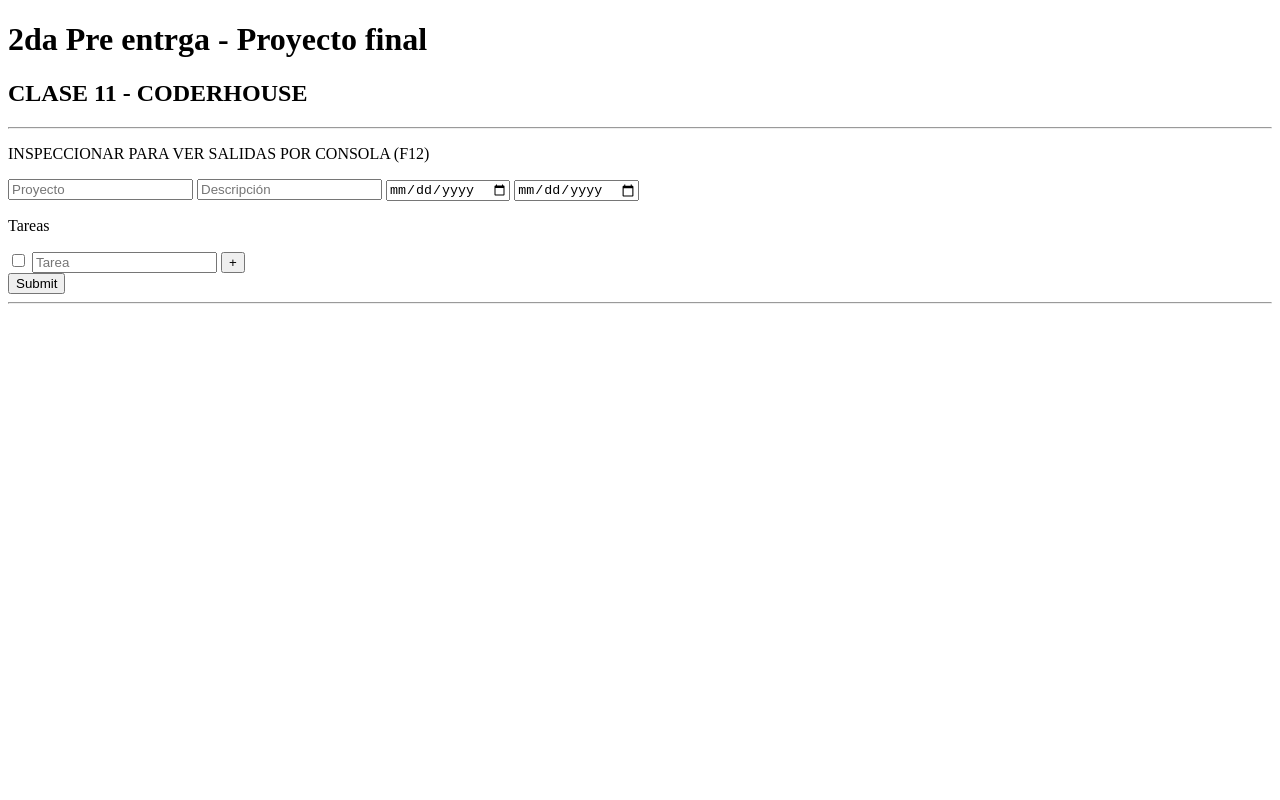
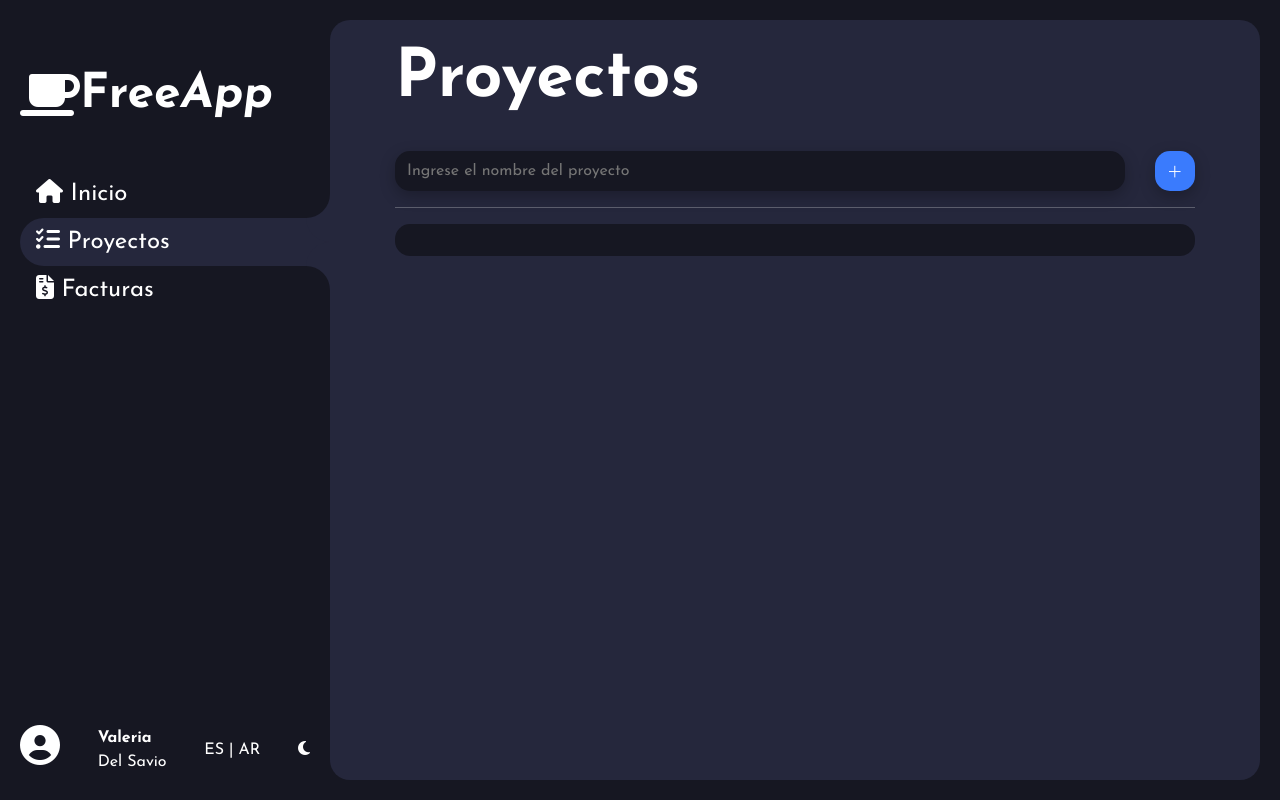
Before and after one commit to ValeeDS/Js-Proyecto, a website: page index.html in a window 1280 px wide. Drawn offline with nearby package versions, Linux system fonts and the light colour scheme; some packages are replaced by stand-ins of ours; a script that the page names is missing.

Commit message:
added sweet alert + css

```diff
--- a/index.html
+++ b/index.html
@@ -3,13 +3,68 @@
     <head>
         <title>Pre entrega</title>
         <meta charset="utf-8">
+
+        <!-- Bootstrap -->
+        <link href="https://cdn.jsdelivr.net/npm/bootstrap@5.0.2/dist/css/bootstrap.min.css" rel="stylesheet" integrity="sha384-EVSTQN3/azprG1Anm3QDgpJLIm9Nao0Yz1ztcQTwFspd3yD65VohhpuuCOmLASjC" crossorigin="anonymous">
+
+        <!-- Font Awesome -->
+        <script src="https://kit.fontawesome.com/7ac23e7efa.js" crossorigin="anonymous"></script>
+
+        <!-- Own CSS -->
+        <link rel="stylesheet" type="text/css" href="css/style.css">
     </head>
-    <body>
-        <h1>2da Pre entrga - Proyecto final</h1>
-        <h2>CLASE 11 - CODERHOUSE</h2>
-        <hr>
-        <p>INSPECCIONAR PARA VER SALIDAS POR CONSOLA (F12)</p>
+    <body class="row vh-100 w-100 m-0">
+        <div class="col-3 nav">
+            <div class="nav__brand">
+                <i class="fa-solid fa-mug-saucer"></i>
+                Free<span class="fst-italic">App<span></a>
+            </div>
+            <ul class="nav__menu flex-grow-1">
+                <li class="nav__items"><a href="#">
+                    <i class="fa-solid fa-house"></i>
+                    Inicio</a>
+                </li>
+                <li class="nav__items nav__items--active"><a href="#">
+                    <i class="fa-solid fa-list-check"></i>
+                    Proyectos</a>
+                </li>
+                <li class="nav__items"><a href="#">
+                    <i class="fa-solid fa-file-invoice-dollar"></i>
+                    Facturas</a>
+                </li>
+            </ul>
+            <div class="userArea">
+                <div class="userArea__img">
+                    <i class="fa-solid fa-circle-user"></i>
+                </div>
+                <div class="userArea__name">
+                    <span>Valeria</span>Del Savio
+                </div>
+                <div class="userArea__lang">
+                    ES | AR
+                </div>
+                <div class="userArea__mode">
+                    <i class="fa-solid fa-moon"></i>
+                </div>
+            </div>
+        </div>
 
+        <div class="col mh-100 body">
+            <div class="d-flex body__area flex-column h-100">
+                <h1 class="body__title">Proyectos</h1>
+                <div class="row m-0">
+                    <input class="body__AddProy col" id="proyectName" type="text" name="proyectName" placeholder="Ingrese el nombre del proyecto" data-bs-toggle="modal" data-bs-target="#staticBackdrop">
+                    <button type="button" class="btn btn_AddProy" data-bs-toggle="modal" data-bs-target="#staticBackdrop">+</button>
+                </div>
+                <!-- Modal -->
+                <div class="modal fade" id="staticBackdrop" data-bs-backdrop="static" data-bs-keyboard="false" tabindex="-1" aria-labelledby="staticBackdropLabel" aria-hidden="true">
+                    <div class="modal-dialog">
+                        <div class="modal-content">
+                            <div class="modal-header">
+                                <h5 class="modal-title" id="staticBackdropLabel">Modal title</h5>
+                                <button type="button" class="btn-close" data-bs-dismiss="modal" aria-label="Close"></button>
+                            </div>
+                            <div class="modal-body">
                                 <form id="proyectForm">
                                     <input id="proyectName" type="text" name="proyectName" placeholder="Proyecto">
                                     <input id="proyectBrief" type="text" name="proyectBrief" placeholder="Descripción">
@@ -25,8 +80,28 @@
                                     </div>
                                     <input id="proyectSubmit" type="submit">
                                 </form>
+                            </div>
+                            <div class="modal-footer">
+                                <button type="button" class="btn btn-secondary" data-bs-dismiss="modal">Close</button>
+                                <button type="button" class="btn btn-primary">Understood</button>
+                            </div>
+                        </div>
+                    </div>
+                </div>
 
                 <hr>
+
+                <div id="bodyArea" class="body__Proyects overflow-auto">
+                </div>
+            </div>
+        </div>
+
+        <!-- Bootstrap -->
+        <script src="https://cdn.jsdelivr.net/npm/bootstrap@5.0.2/dist/js/bootstrap.bundle.min.js" integrity="sha384-MrcW6ZMFYlzcLA8Nl+NtUVF0sA7MsXsP1UyJoMp4YLEuNSfAP+JcXn/tWtIaxVXM" crossorigin="anonymous"></script>
+        <!-- Sweet Alert -->
+        <script src="//cdn.jsdelivr.net/npm/sweetalert2@11"></script>
+        <!-- Luxon
+        <script src="https://cdn.jsdelivr.net/npm/luxon@2.3.0/build/global/luxon.min.js"></script>-->
 
         <script src="js/main.js"></script>
     </body>
--- a/js/main.js
+++ b/js/main.js
@@ -85,10 +85,12 @@
         proy_localStorage.push(enJSON);
         localStorage.setItem('proyectos', proy_localStorage);
 
+        Show_sweetAlert('project_added', validName[1])
+
         //Muestro por frontend
         show_frontend(proyectos);
     }
-    else { console.log(validName[1])}; //Alerta que ya existe el proyecto
+    else { Show_sweetAlert('error_submiting_project', validName[1])}; //Alerta que ya existe el proyecto
 }
 
 function resetForm() {
@@ -101,7 +103,7 @@
 
 function show_frontend(array){
     //Obtengo el último elemento del array
-    const proyecto = array[array.length - 1]
+    const proyecto = array[array.length - 1];
 
     //Creo el div del proyecto y lo agrego al body
     const proy_div = document.createElement("div");
@@ -114,7 +116,7 @@
                           <p id="${proyecto.name}_dates">Desde el ${proyecto.start_date.toLocaleDateString([],{month: 'short', day: 'numeric', year: 'numeric'})} hasta ${proyecto.due_date.toLocaleDateString([],{month: 'short', day: 'numeric', year: 'numeric'})}</p>
                           <ul id="${proyecto.name}_tasks">Tareas:</ul>`;
 
-    document.body.appendChild(proy_div);
+    document.getElementById("bodyArea").appendChild(proy_div);
 
     //Creo el listado de tareas
     tasks_ul = document.getElementById(`${proyecto.name}_tasks`);
@@ -220,6 +222,32 @@
     location.reload();
 }
 
+function Show_sweetAlert(type_alert , text) {
+    switch (type_alert){
+        case 'error_submiting_project':
+        Swal.fire({
+            title: '¡Error!',
+            text: text,
+            icon: 'error',
+            cancelButtonText: ' Ok ',
+            showCancelButton: true,
+            showConfirmButton: false,
+        });
+        break;
+        case 'project_added':
+        Swal.fire({
+            toast: true,
+            position: 'bottom-start',
+            title: text,
+            icon: 'success',
+            showConfirmButton: false,
+            timer: 3000,
+            showCloseButton: true,
+        });
+        break;
+    }
+}
+
 // DECLARACIÓN DE CLASES
 class Task {
     constructor(task, status) {
--- /dev/null
+++ b/scss/style.scss
@@ -0,0 +1,151 @@
+@import url('https://fonts.googleapis.com/css2?family=Josefin+Sans:ital,wght@0,200;0,400;0,700;1,400;1,700&display=swap');
+
+body{
+    padding: 20px;
+    background: hsl(235, 21%, 11%);
+    color:#fff;
+    font-family: 'Josefin Sans';
+}
+.nav{
+    justify-content: center;
+    padding-right: 0;
+    align-content: flex-start;
+    flex-direction: column;
+    overflow: hidden;
+    &__brand{
+        display: flex;
+        align-items: center;
+        height: 150px;
+        font-size: 3rem;
+        font-weight: bold;
+        svg{
+            font-size: 3.5rem;
+            margin-right: 1rem;
+        }
+    }
+    &__menu{
+        width: 100%;
+        padding-left: 0;
+        font-size: 1.5rem;
+        list-style: none;
+    }
+    &__items{
+        position: relative;
+        display: flex;
+        align-items: center;
+        padding-left: 1rem;
+        height: 2em;
+        border-radius: 1.5em 0 0 1.5em;
+        a {
+            width: 100%;
+            text-decoration: none;
+            color: #fff;
+            svg{
+                display: inline-block;
+                width: 1.5rem;
+                margin-right: 1rem;
+            }
+        }
+        &--active, &:hover{
+            background: hsl(235, 24%, 19%);
+            &::before{
+                content: '';
+                position: absolute;
+                right: 0;
+                top: -2em;
+                width: 2em;
+                height: 2em;
+                background: transparent;
+                border-radius: 50%;
+                box-shadow: 1em 1em 0 0 hsl(235, 24%, 19%);
+            };
+            &::after{
+                content: '';
+                position: absolute;
+                right: 0;
+                top: 2em;
+                width: 2em;
+                height: 2em;
+                background: transparent;
+                border-radius: 50%;
+                box-shadow: 1em -1em 0 0 hsl(235, 24%, 19%);
+            }
+        }
+    }
+}
+
+.body{
+    background:hsl(235, 24%, 19%);
+    border-radius: 20px;
+    display: flex;
+    flex-direction: column;
+    padding-top: 20px;
+    padding-bottom: 20px;
+    align-items: center;
+    &__area{
+        width: 100%;
+        max-width: 800px;
+        padding: 0;
+    }
+    &__title{
+        font-size: 4.2rem;
+        font-weight: bold;
+        margin-bottom: 30px;
+    }
+    &__AddProy{
+        height: 40px;
+        border-radius: 15px;
+        color: hsl(237, 14%, 26%);
+        background: hsl(235, 21%, 11%);
+        border: none;
+        margin-right: 30px;
+        box-shadow: 0 5px 15px rgba(0, 0, 0,0.25);
+    }
+    &__Proyects{
+        background: hsl(235, 21%, 11%);
+        border-radius: 15px;
+        color: #fff;
+        font-size: 1rem;
+        font-weight: 400;
+        padding: 1em;
+    }
+}
+.btn_AddProy{
+    display: flex;
+    background: hsl(220, 98%, 61%);
+    color: #fff;
+    width: 40px;
+    height: 40px;
+    border-radius: 15px;
+    font-size: 2rem;
+    align-items: center;
+    justify-content: center;
+    padding: 0;
+    font-weight: 200;
+    box-shadow: 0 5px 15px rgba(0, 0, 0,0.25);
+}
+
+.userArea{
+    display: flex;
+    flex-flow: row wrap;
+    justify-content: space-between;
+    align-items:center;
+    padding-right: 20px;
+    &__img{
+        font-size: 2.5rem;
+    }
+    &__name{
+        display: flex;
+        flex-direction: column;
+        font-size: 1rem;
+        span{
+            display: inline-block;
+            font-weight: 700;
+        }
+    }
+    &__lang{
+    }
+    &__mode{
+        font-size: 1rem;
+    }
+}
```
Also changed, not shown: package.json (added, +308 -0 lines), css/style.css (added), 1 other file. Lines whose indentation alone changed are shown as unchanged.
